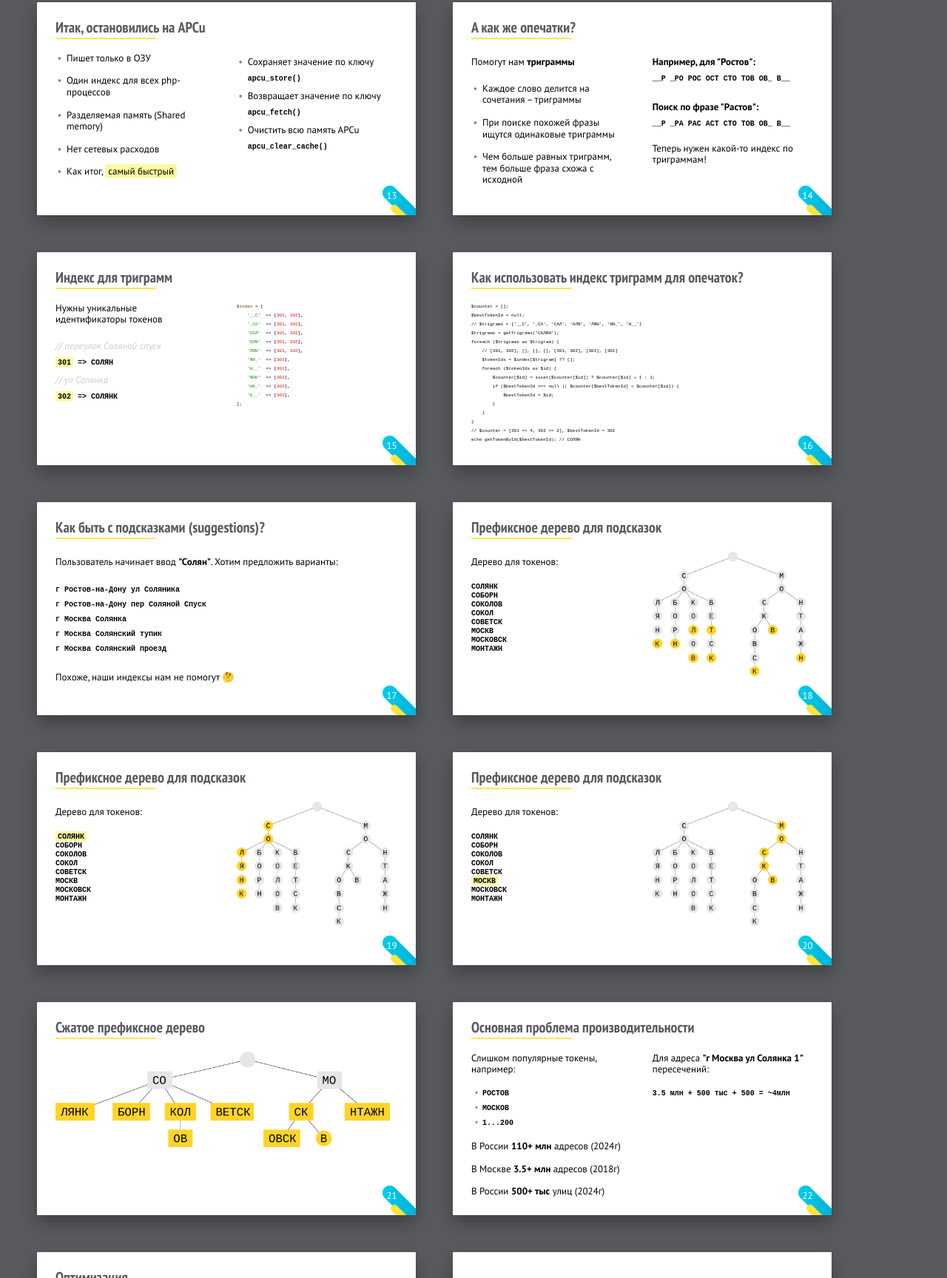
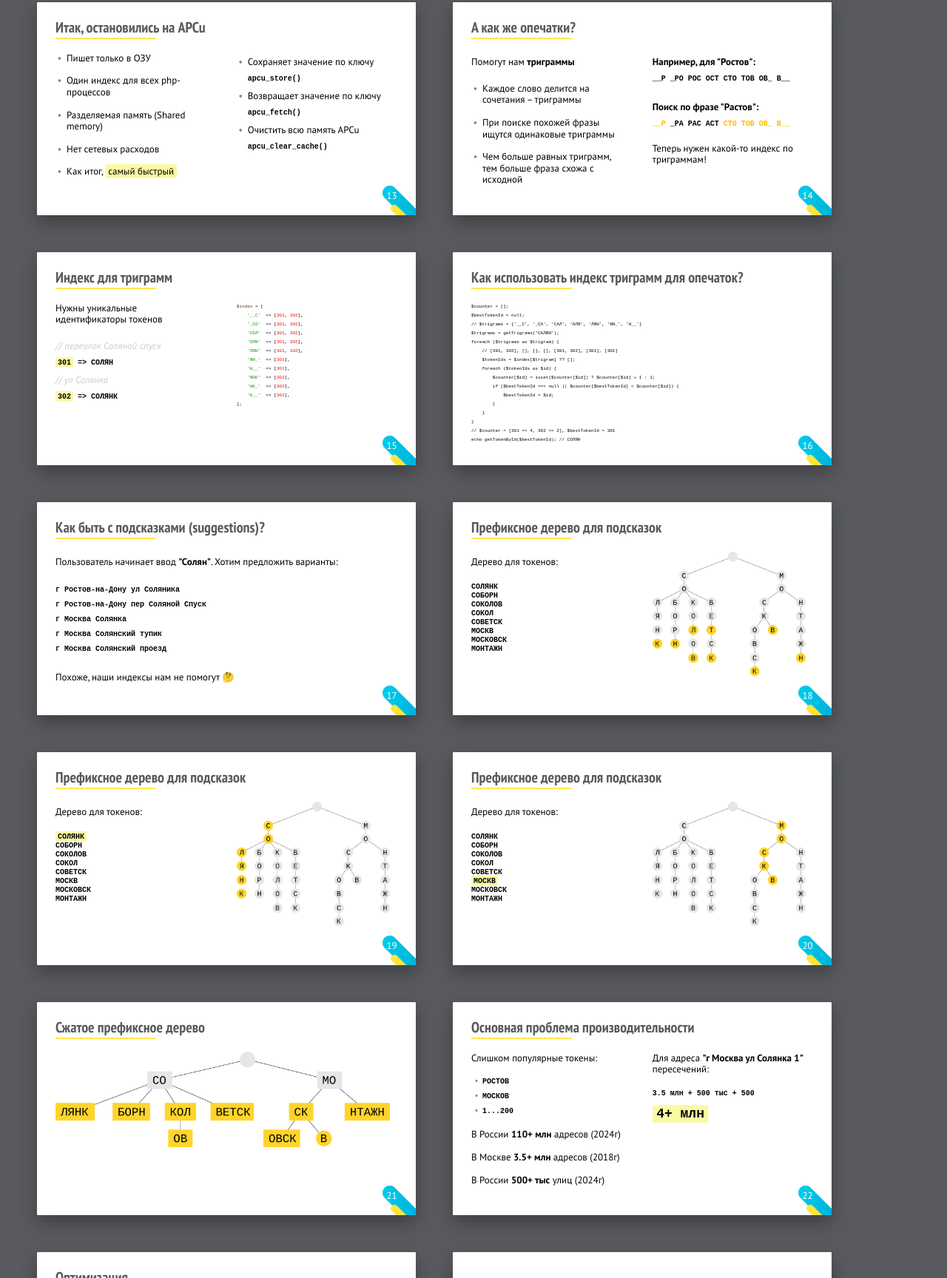
Before and after one commit to vblila/rndphp-geocoder, a plain HTML site: page index.html in a window 1280 px wide. Shown: the part 2075-3803 px from the top of the page at 74% size. Drawn offline with Linux system fonts and the light colour scheme.

Commit message:
Версия 1.1

```diff
--- a/index.html
+++ b/index.html
@@ -309,14 +309,14 @@ echo getAddressById($bestId)->locationString();
                 </div>
                 <div class="next bold">Поиск по фразе "Растов":</div>
                 <div class="bold font-monospace mb-3">
-                    <span class="next">__Р</span>
+                    <span class="next" style="color: #FFBB00">__Р</span>
                     <span class="next">_РА</span>
                     <span class="next">РАС</span>
                     <span class="next">АСТ</span>
-                    <span class="next">СТО</span>
-                    <span class="next">ТОВ</span>
-                    <span class="next">ОВ_</span>
-                    <span class="next">В__</span>
+                    <span class="next" style="color: #FFBB00">СТО</span>
+                    <span class="next" style="color: #FFBB00">ТОВ</span>
+                    <span class="next" style="color: #FFBB00">ОВ_</span>
+                    <span class="next" style="color: #FFBB00">В__</span>
                 </div>
                 <div class="next lh-12">
                     Теперь нужен какой-то индекс по триграммам!
@@ -393,7 +393,7 @@ echo getTokenById($bestTokenId); // СОЛЯН
         <div class="columns two">
             <div>
                 <div class="mb-2">Дерево для токенов:</div>
-                <div class="lh-12 font-monospace bold">
+                <div class="lh-12 font-monospace bold next">
                     <div>СОЛЯНК</div>
                     <div>СОБОРН</div>
                     <div>СОКОЛОВ</div>
@@ -405,7 +405,7 @@ echo getTokenById($bestTokenId); // СОЛЯН
                 </div>
             </div>
             <div>
-                <img src="pictures/lila/trie.png" style="max-width: 100%; max-height: 100%; display: block;margin: auto;">
+                <img class="next" src="pictures/lila/trie.png" style="max-width: 100%; max-height: 100%; display: block;margin: auto;">
             </div>
         </div>
     </section>
@@ -463,7 +463,7 @@ echo getTokenById($bestTokenId); // СОЛЯН
         <h2>Основная проблема производительности</h2>
         <div class="columns two">
             <div>
-                <div class="next lh-12 mb-2">Слишком популярные токены, например:</div>
+                <div class="next lh-12 mb-2">Слишком популярные токены:</div>
                 <ul>
                     <li class="next bold font-monospace">РОСТОВ</li>
                     <li class="next bold font-monospace">МОСКОВ</li>
@@ -476,7 +476,8 @@ echo getTokenById($bestTokenId); // СОЛЯН
             </div>
             <div>
                 <div class="next lh-12 mb-2">Для адреса <span class="bold">"г Москва ул Солянка 1"</span> пересечений:</div>
-                <div class="next font-monospace bold">3.5 млн + 500 тыс + 500 = ~4млн </div>
+                <div class="next font-monospace bold">3.5 млн + 500 тыс + 500</div>
+                <div class="next font-monospace bold" style="font-size: 36px"><mark>4+ млн</mark></div>
             </div>
         </div>
     </section>
```
